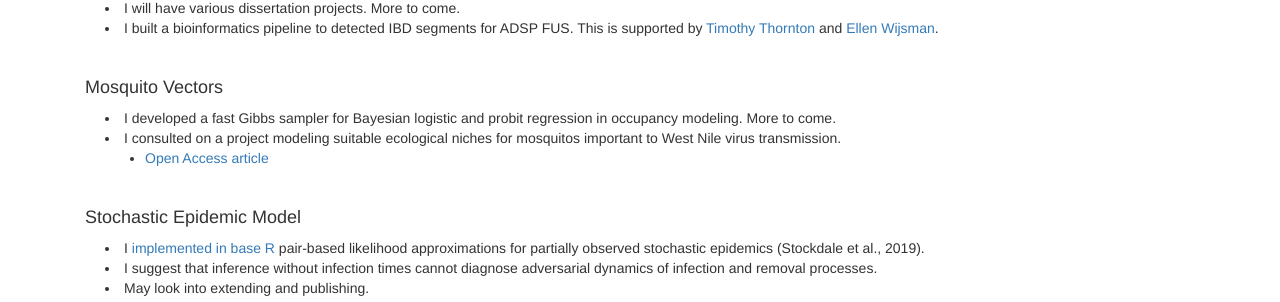
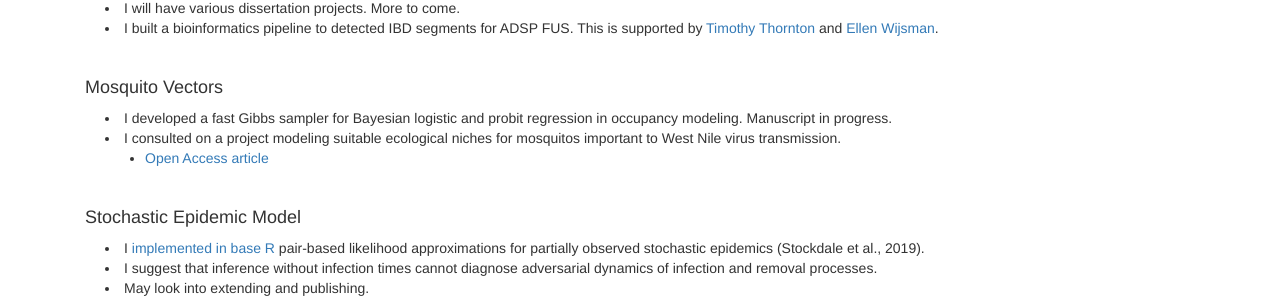
Before and after one commit to sdtemple/sdtemple.github.io, a Jekyll site: the page built from research.html, in a window 1280 px wide. Shown: the part 221-523 px from the top of the page. Built offline with Jekyll 4.4.1, drawn with Linux system fonts in a browser that asks for light colours; nearby versions of some CDN libraries; library files that are not in the unit come from our copies.

Commit message:
Update research.html

```diff
--- a/research.html
+++ b/research.html
@@ -13,7 +13,7 @@ title:  'Research'
 <br/>
 <h4>Mosquito Vectors</h4>
 <p class="content" style="padding:0px;margin:0px 20px 0px;">
-  <li style="padding:0px;margin:0px 20px 0px;">I developed a fast Gibbs sampler for Bayesian logistic and probit regression in occupancy modeling. More to come.</li>
+  <li style="padding:0px;margin:0px 20px 0px;">I developed a fast Gibbs sampler for Bayesian logistic and probit regression in occupancy modeling. Manuscript in progress.</li>
   <li style="padding:0px;margin:0px 20px 0px;">I consulted on a project modeling suitable ecological niches for mosquitos important to West Nile virus transmission.</li>
   <ul>
   <li style="padding:0px;margin:0px 20px 0px;"><a href = "https://parasitesandvectors.biomedcentral.com/articles/10.1186/s13071-021-05051-3">Open Access article</a></li>
```
